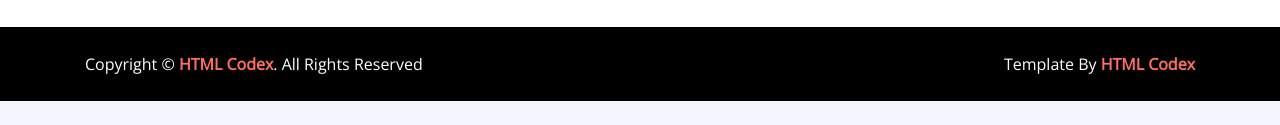
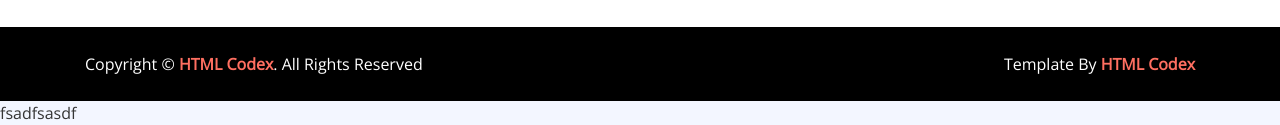
Before and after one commit to tuantrung07/DoAn1-NMCNTT, a plain HTML site: page index.html in a window 1280 px wide. Shown: the part 2632-2757 px from the top of the page. Before the commit the page ends 2733 px from the top, so only its background shows below. Drawn offline with nearby package versions, Linux system fonts and the light colour scheme.

Commit message:
Update index.html

```diff
--- a/index.html
+++ b/index.html
@@ -579,5 +579,6 @@
 
         <!-- Template Javascript -->
         <script src="js/main.js"></script>
+        <div>fsadfsasdf</div>
     </body>
 </html>
```
